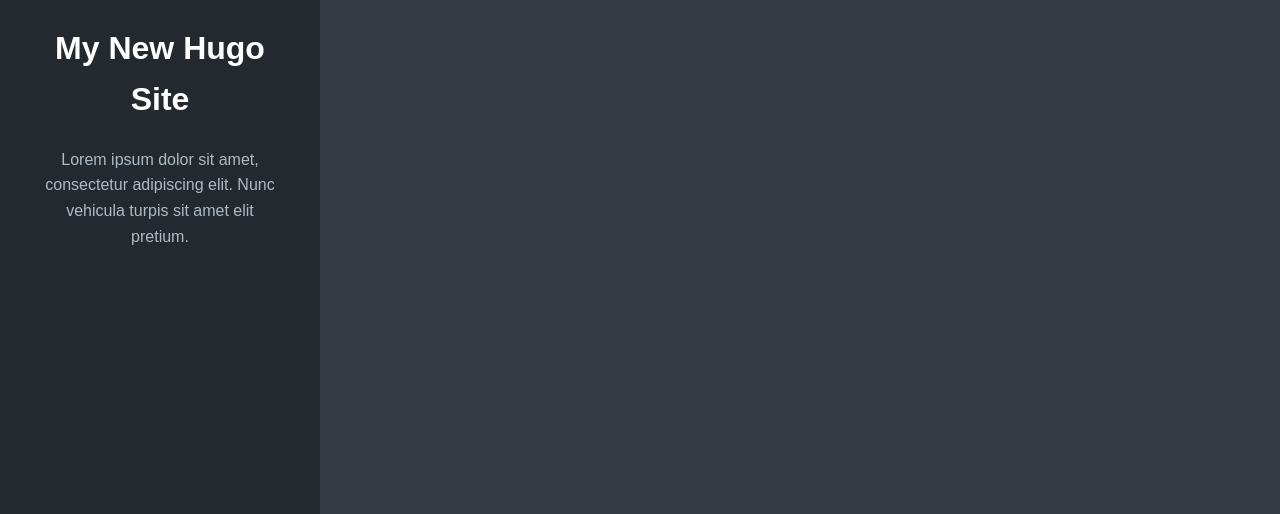
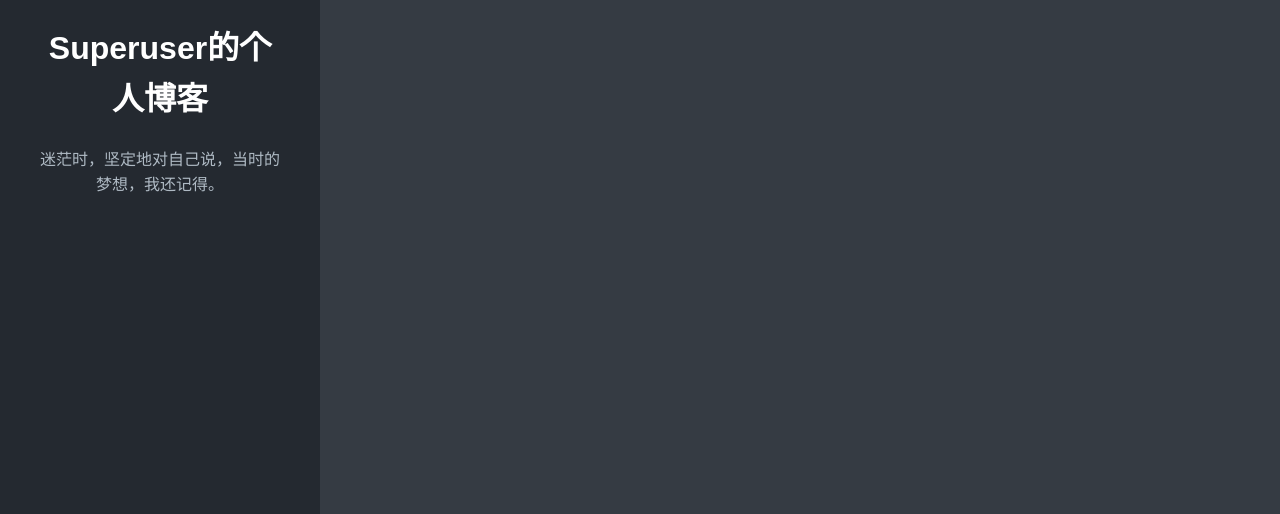
Before and after one commit to zjyS/zjys.github.io, a plain HTML site: page index.html in a window 1280 px wide. Shown: the part 286-800 px from the top of the page. Drawn offline with Linux system fonts and the light colour scheme.

Commit message:
我的个人博客的第五次提交

```diff
--- a/index.html
+++ b/index.html
@@ -1,7 +1,7 @@
 <!doctype html>
 <html lang="en-us">
   <head>
-    <title>My New Hugo Site</title>
+    <title>Superuser的个人博客</title>
     <meta charset="utf-8" />
     <meta name="generator" content="Hugo 0.55.6" />
     <meta name="viewport" content="width=device-width, initial-scale=1" />
@@ -26,8 +26,8 @@
   <body>
     <header class="app-header">
       <a href="https://zjys.github.io/"><img class="app-header-avatar" src="/avatar.jpg" alt="John Doe" /></a>
-      <h1>My New Hugo Site</h1>
-      <p>Lorem ipsum dolor sit amet, consectetur adipiscing elit. Nunc vehicula turpis sit amet elit pretium.</p>
+      <h1>Superuser的个人博客</h1>
+      <p>迷茫时，坚定地对自己说，当时的梦想，我还记得。</p>
       <div class="app-header-social">
 
       </div>
```
